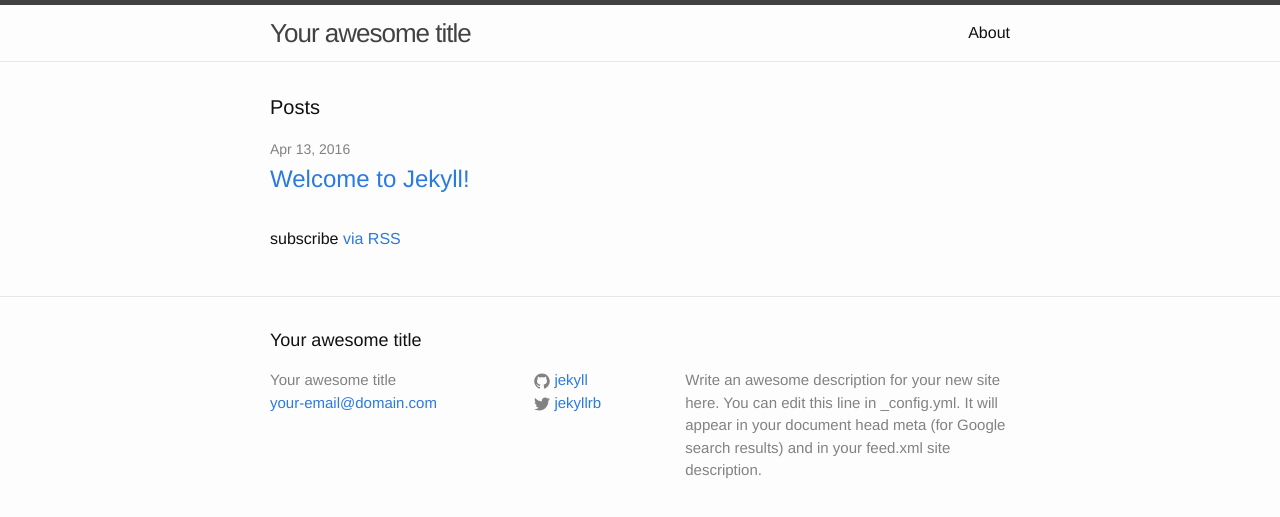
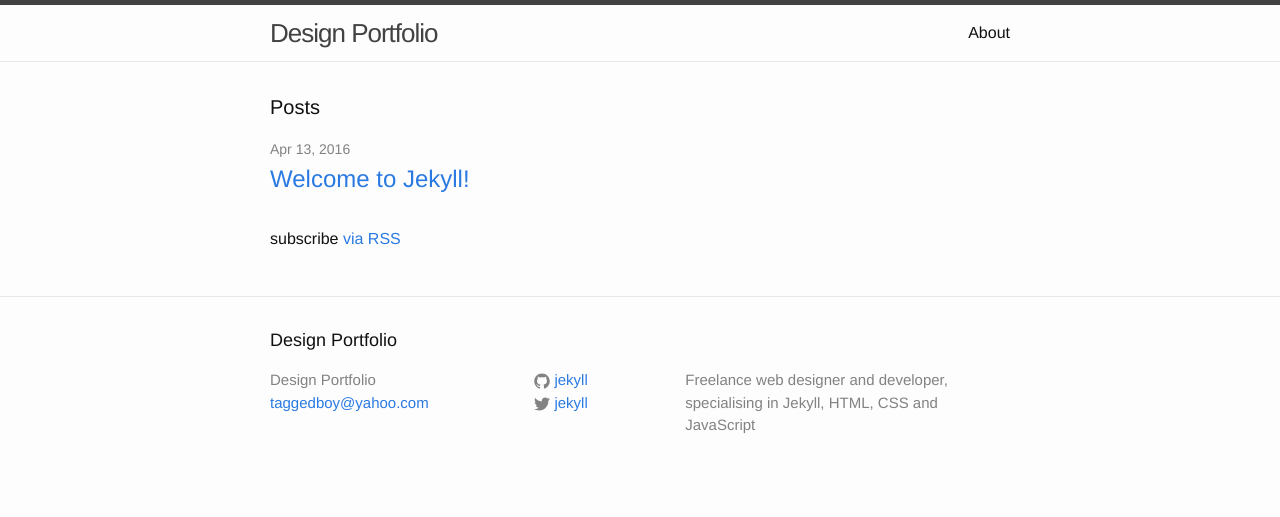
Before and after one commit to taggedboy/designer-portfolio, a Jekyll site: the page built from index.html, in a window 1280 px wide. Shown: the top 517 px of the page. Built offline with Jekyll 4.4.1, drawn with Linux system fonts in a browser that asks for light colours.

Commit message:
Config settings for site

```diff
--- a/_config.yml
+++ b/_config.yml
@@ -1,14 +1,24 @@
 # Site settings
-title: Your awesome title
-email: your-email@domain.com
-description: > # this means to ignore newlines until "baseurl:"
-  Write an awesome description for your new site here. You can edit this
-  line in _config.yml. It will appear in your document head meta (for
-  Google search results) and in your feed.xml site description.
+title: Design Portfolio
+email: taggedboy@yahoo.com
+description: Freelance web designer and developer, specialising in Jekyll, HTML, CSS and JavaScript
 baseurl: "" # the subpath of your site, e.g. /blog/
-url: "http://yourdomain.com" # the base hostname & protocol for your site
-twitter_username: jekyllrb
+url: "http://example.com" # the base hostname & protocol for your site
+twitter_username: jekyll
 github_username:  jekyll
+google_username: taggedboy
+
+permalink: /:categories/:title
+
+links:
+  - title: about
+    url: /about
+  - title: work
+    url: /work
+  - title: articles
+    url: /articles
+  - title: hire me
+    url: /hire-me
 
 # Build settings
 markdown: kramdown
```
